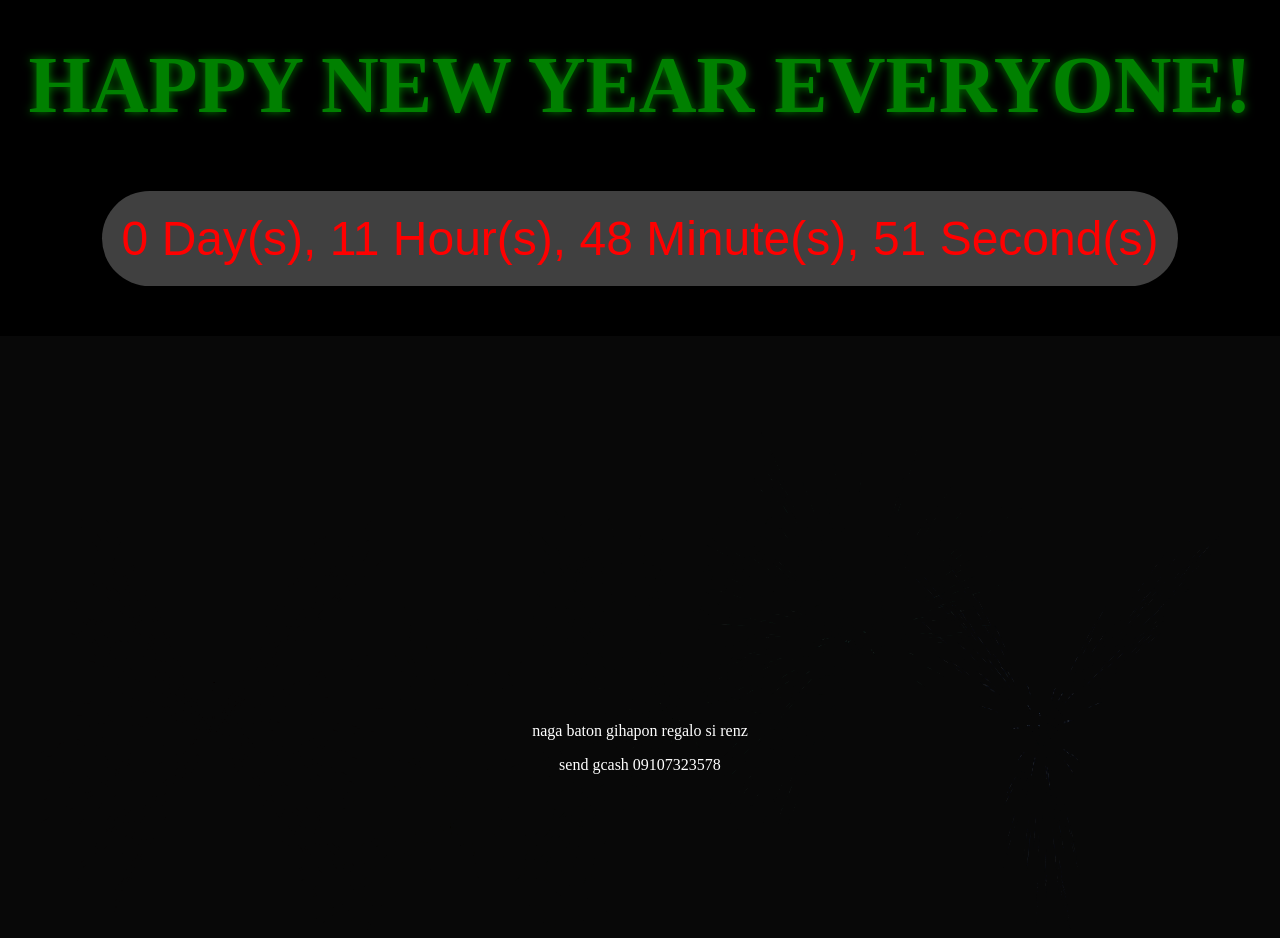
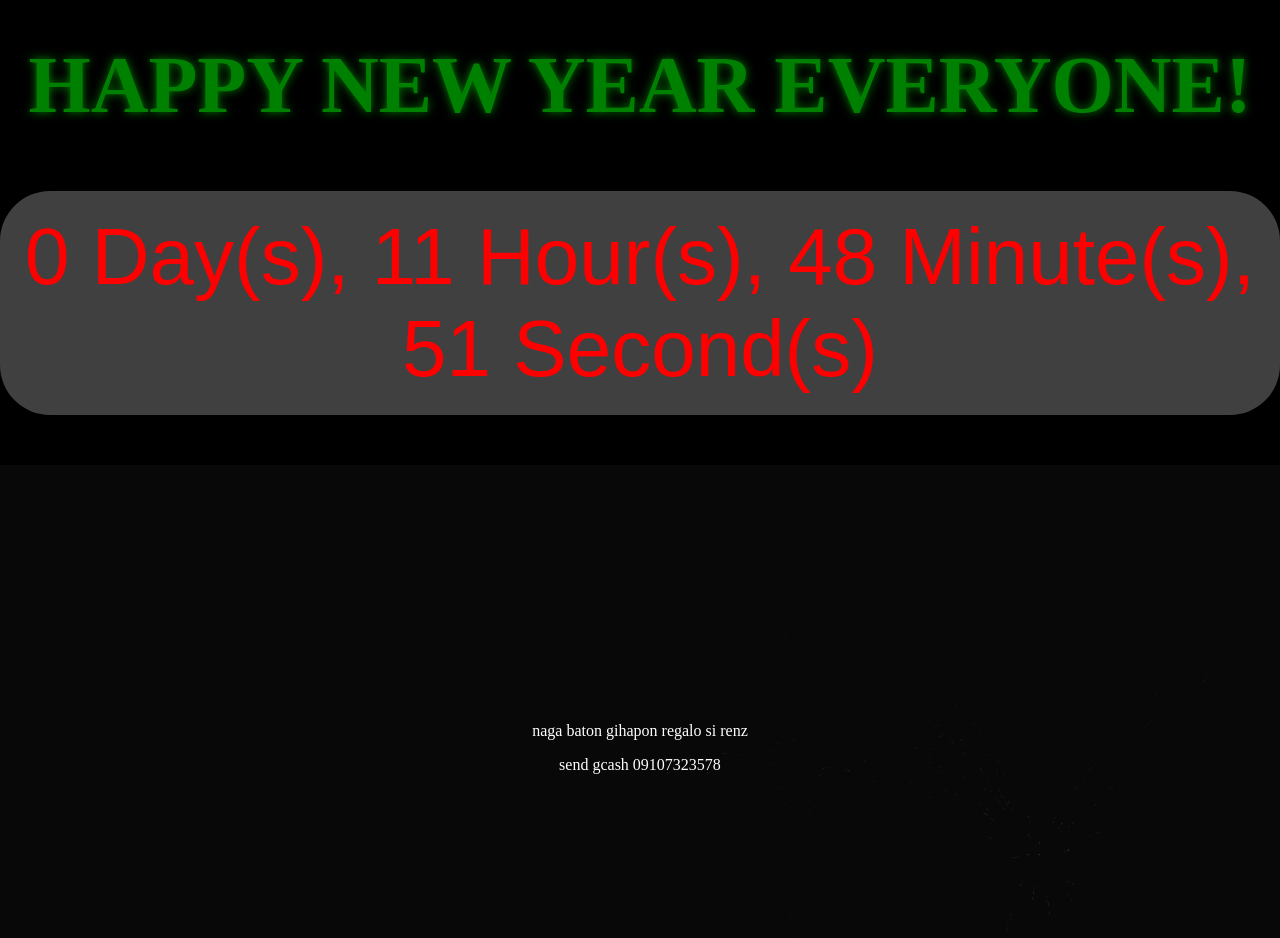
Before and after one commit to keithcsxyz/new-year-2025, a plain HTML site: page index.html in a window 1280 px wide. Shown: the top 938 px of the page. Drawn offline with Linux system fonts and the light colour scheme; a web font is replaced by a local one.

Commit message:
Update style.css

```diff
--- a/style.css
+++ b/style.css
@@ -51,7 +51,7 @@
 
     #time-remaining {
       font-family: 'Happy New Year', sans-serif;
-      font-size: 3rem; /* Reduced font size for smaller screens */
+      font-size: 5rem; /* Reduced font size for smaller screens */
       margin-top: 50px; /* Reduced margin for smaller screens */
       margin-bottom: 50px; /* Reduced margin for smaller screens */
       padding: 20px;
```
